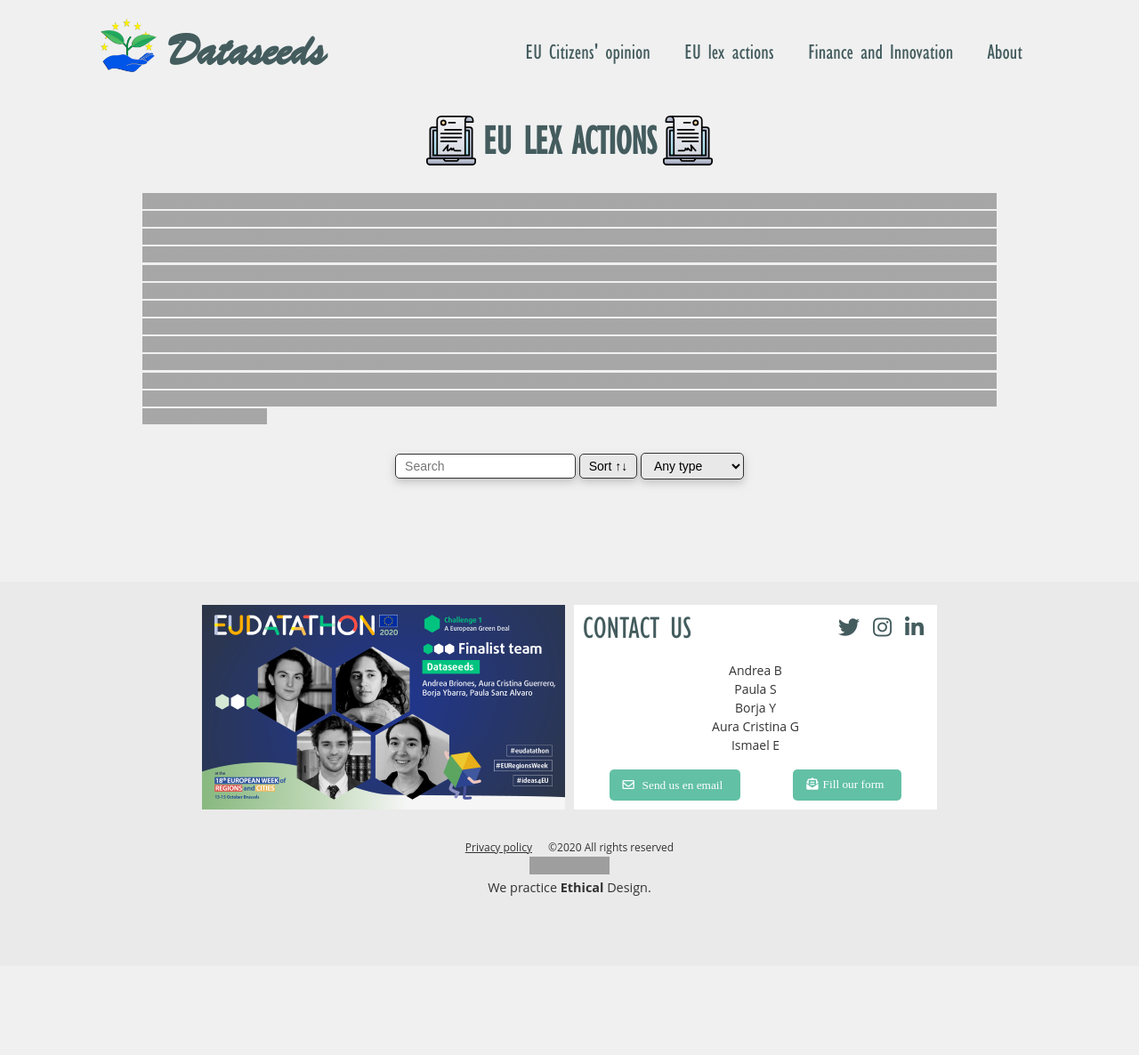
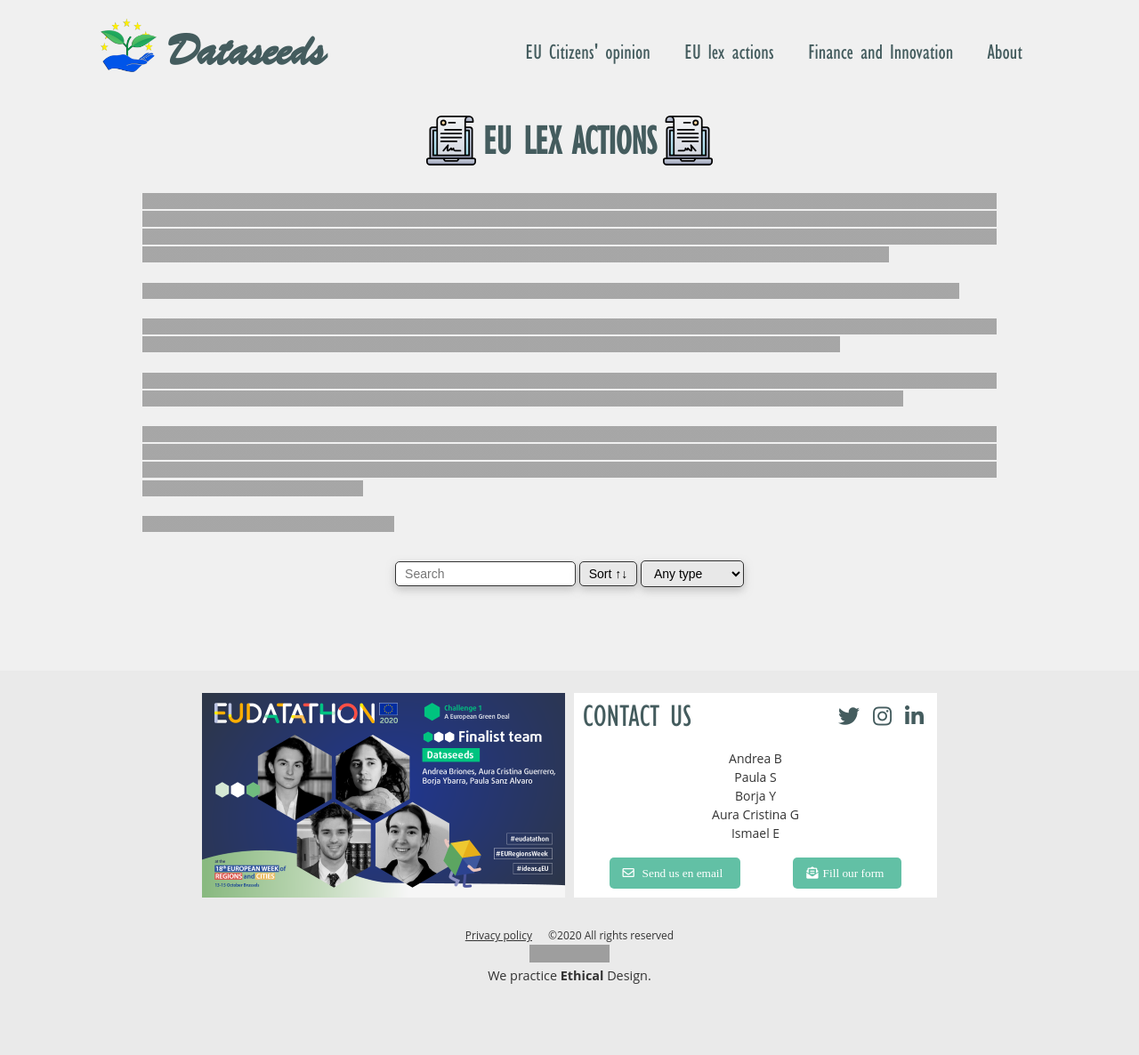
Before and after one commit to Dataseeds/dataseeds.github.io, a Jekyll site: the page built from pages/1.EU-lex-actions.md, in a window 1280 px wide. Shown: the whole page at 89% size. Built offline with Jekyll 4.4.1, drawn with Linux system fonts in a browser that asks for light colours; nearby versions of some CDN libraries; before the commit the page ends 1086 px from its top, so only the background shows below that; grey boxes are pictures that could not be loaded.

Commit message:
Update 1.EU-lex-actions.md
black and paragraph

```diff
--- a/pages/1.EU-lex-actions.md
+++ b/pages/1.EU-lex-actions.md
@@ -16,20 +16,20 @@ permalink: /actions
 	<div class="flex-container">
 		<p>
 			<span class="temp">
-			In order for the European Union to reach its climate-neutral objectives, existing goals need to be accompanied by innovative and ambitious legislative and non-legislative actions. This broad scope of actions includes inter alia policy proposals and new legal acts – some are binding, others are not. Moreover, not all actions apply to all EU countries, or in the same way. Hereafter you will be able to find different types of legislative and non-legislative documents.
-
-			Regulations (Article 288 TFEU)
-			Every regulation in force has a binding effect. It has a direct application across the EU.
-
-			Directives (Article 288 TFEU)
-			A directive is a legislative act that establishes a particular objective that all EU countries much reach. Member States are free to choose how to achieve the goals established by the directive.
-
-			Decisions (Article 288 TFEU)
-			A decision is binding in its entirety. However, it could have one or more addressees (one or several EU countries, companies or even individuals). In this case, it shall be binding on the concerned parties.
-
-			Policy non-binding documents (Article 290 TFEU)
-			Policies are developed to benefit citizens, businesses, and other set of stakeholders. EU non-legislative acts of general application can be adopted or proposed to complement or amend non-essential elements of legislative acts. For example, a Communication is a policy document which relates with a particular initiative but has no legal effect.
-
+			In order for the European Union to reach its climate-neutral objectives, existing goals need to be accompanied by innovative and ambitious legislative and non-legislative actions. This broad scope of actions includes inter alia policy proposals and new legal acts – some are binding, others are not. Moreover, not all actions apply to all EU countries, or in the same way. Hereafter you will be able to find different types of legislative and non-legislative documents.<br>
+			<br>
+			<b>Regulations (Article 288 TFEU)</b>
+			Every regulation in force has a binding effect. It has a direct application across the EU.<br>
+			<br>
+			<b>Directives (Article 288 TFEU)</b>
+			A directive is a legislative act that establishes a particular objective that all EU countries much reach. Member States are free to choose how to achieve the goals established by the directive.<br>
+			<br>
+			<b>Decisions (Article 288 TFEU)</b>
+			A decision is binding in its entirety. However, it could have one or more addressees (one or several EU countries, companies or even individuals). In this case, it shall be binding on the concerned parties.<br>
+			<br>
+			<b>Policy non-binding documents (Article 290 TFEU)</b>
+			Policies are developed to benefit citizens, businesses, and other set of stakeholders. EU non-legislative acts of general application can be adopted or proposed to complement or amend non-essential elements of legislative acts. For example, a Communication is a policy document which relates with a particular initiative but has no legal effect.<br>
+			<br>
 			Sources: EUR-Lex, Lexparency, TFEU.
 			</span>
 		</p>
```
